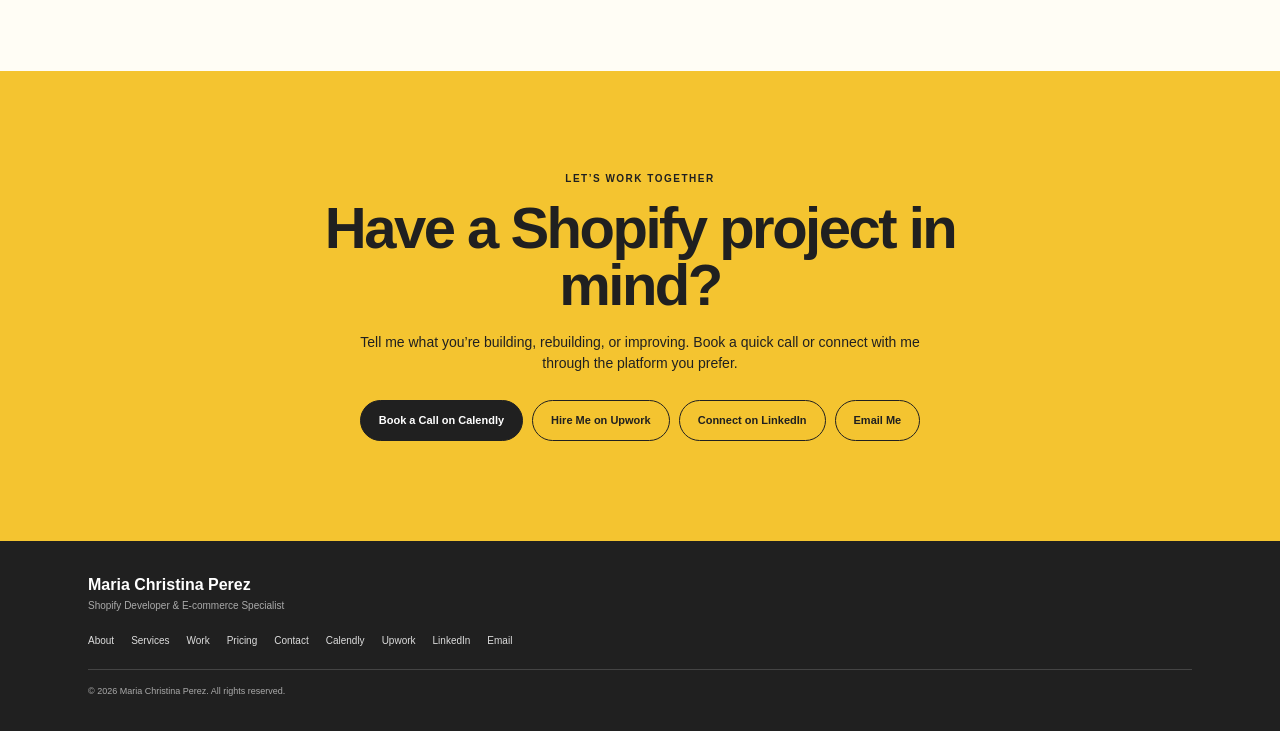
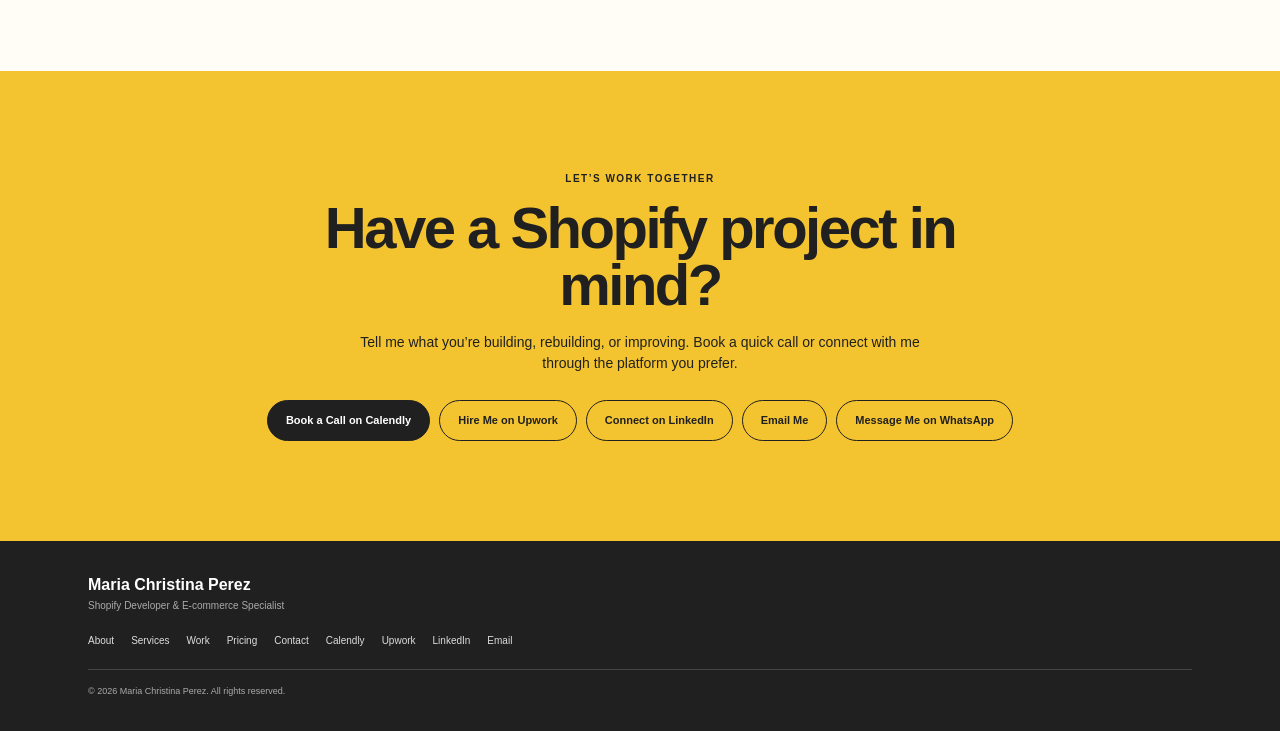
Before and after one commit to mariachristinaperez/mariachristinaperez.github.io, a plain HTML site: page index.html in a window 1280 px wide. Shown: the part 5936-6667 px from the top of the page. Drawn offline with Linux system fonts and the light colour scheme.

Commit message:
Add WhatsApp button to contact section
Added a WhatsApp contact button to the contact section.

```diff
--- a/index.html
+++ b/index.html
@@ -194,7 +194,7 @@
   <p class="eyebrow">LET’S WORK TOGETHER</p>
   <h2>Have a Shopify project in mind?</h2>
   <p>Tell me what you’re building, rebuilding, or improving. Book a quick call or connect with me through the platform you prefer.</p>
-  <div class="contact-buttons"><a href="https://calendly.com/mcfperez-reyes07" target="_blank" rel="noopener noreferrer" class="button dark">Book a Call on Calendly</a><a href="https://www.upwork.com/freelancers/~01f6043bebffc9f6ac?mp_source=share" target="_blank" rel="noopener noreferrer" class="button outline-dark">Hire Me on Upwork</a><a href="https://www.linkedin.com/in/mariachristinaperez" target="_blank" rel="noopener noreferrer" class="button outline-dark">Connect on LinkedIn</a><a href="mailto:mcfperez.reyes@gmail.com" class="button outline-dark">Email Me</a></div>
+  <div class="contact-buttons"><a href="https://calendly.com/mcfperez-reyes07" target="_blank" rel="noopener noreferrer" class="button dark">Book a Call on Calendly</a><a href="https://www.upwork.com/freelancers/~01f6043bebffc9f6ac?mp_source=share" target="_blank" rel="noopener noreferrer" class="button outline-dark">Hire Me on Upwork</a><a href="https://www.linkedin.com/in/mariachristinaperez" target="_blank" rel="noopener noreferrer" class="button outline-dark">Connect on LinkedIn</a><a href="mailto:mcfperez.reyes@gmail.com" class="button outline-dark">Email Me</a><a href="https://wa.me/639613106481" target="_blank" rel="noopener noreferrer" class="button outline-dark">Message Me on WhatsApp</a>
 </div></section>
 </main>
 
```
